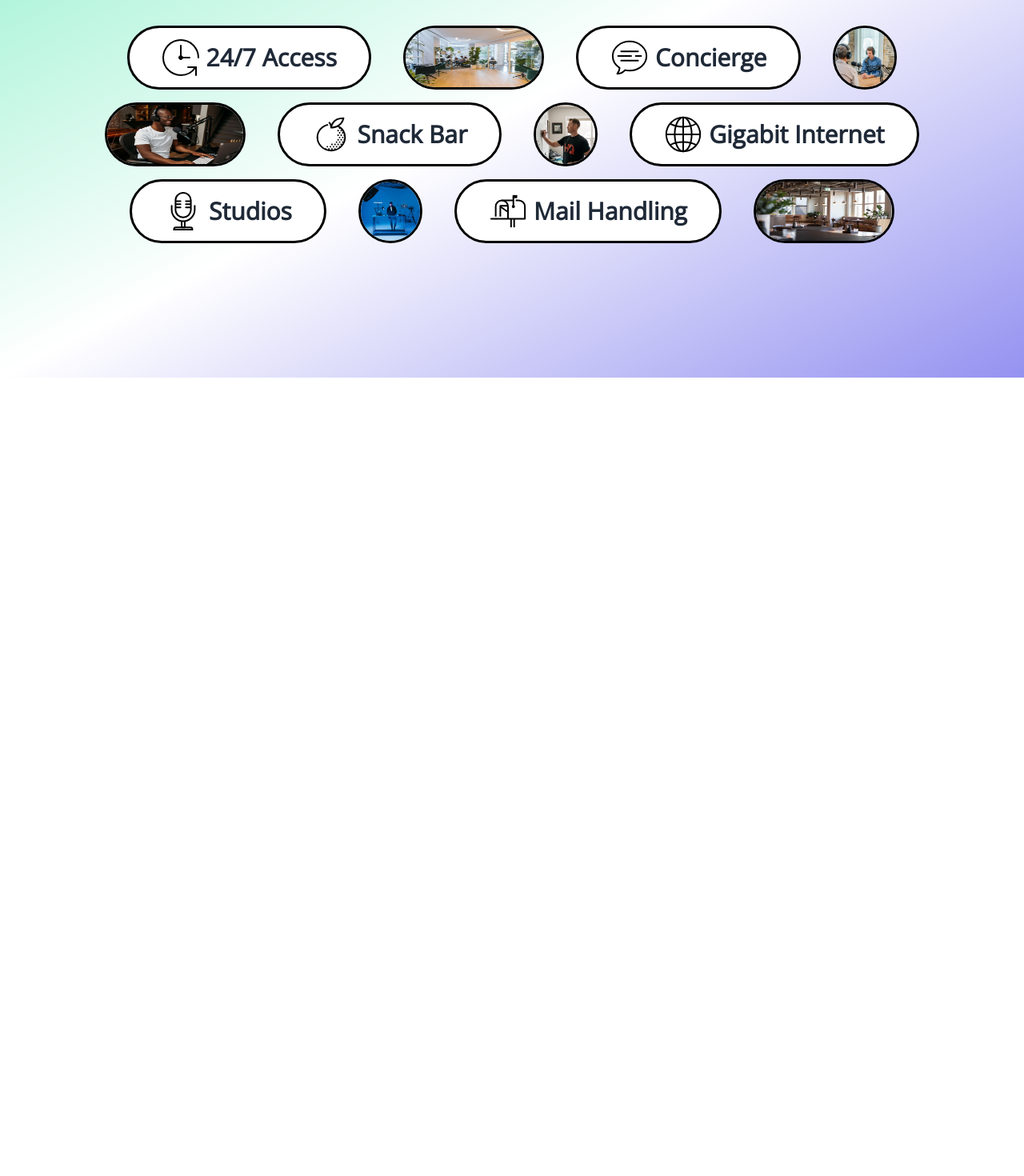
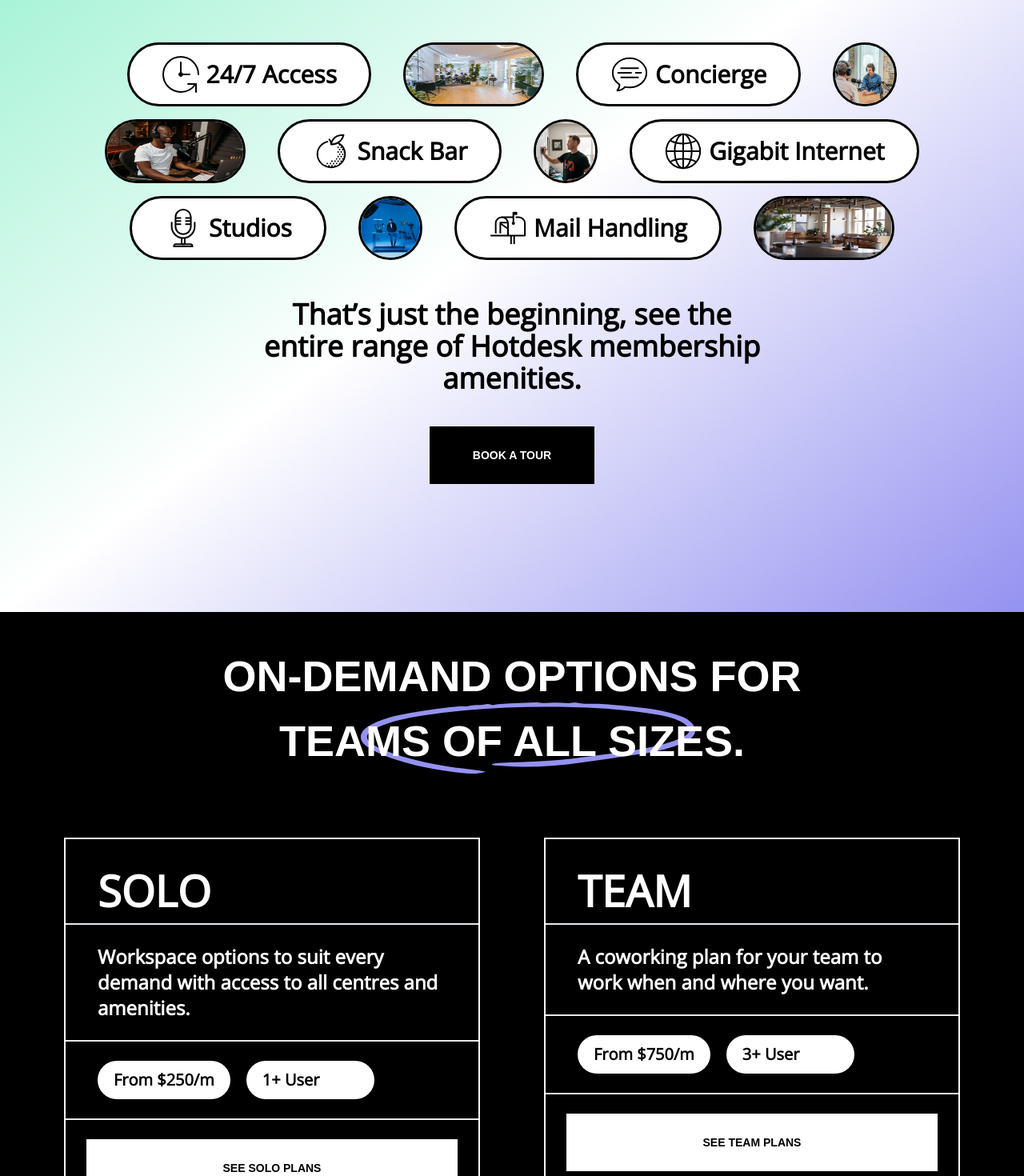
Before and after one commit to Safiyah07/hot-desk, a React (Vite) app: page / in a window 1280 px wide. Shown: the part 3500-4970 px from the top of the page at 80% size. Before the commit the page ends 3972 px from the top, so only its background shows below. Built offline with nearby package versions, Linux system fonts and the light colour scheme; a web font is replaced by a local one.

Commit message:
Demand Component

```diff
--- a/src/components/Body.jsx
+++ b/src/components/Body.jsx
@@ -1,4 +1,4 @@
-import Button from './shared/Button'
+import Button from './shared/BlackButton'
 import BodyImage1 from '../assets/bodyImage1.jpg'
 import BodyImage2 from '../assets/bodyImage2.jpg'
 import BodyImage3 from '../assets/bodyImage3.jpg'
--- /dev/null
+++ b/src/components/Companies.jsx
@@ -0,0 +1,8 @@
+
+export default function Companies() {
+  return (
+    <div>
+      fgtbrth
+    </div>
+  )
+}
--- /dev/null
+++ b/src/components/DemandOptions.jsx
@@ -0,0 +1,64 @@
+import WhiteButton from './shared/WhiteButton'
+
+export default function DemandOptions() {
+	return (
+		<>
+			<div className='bg-black text-white lg:px-20 px-32 py-10 flex flex-col font-extrabold'>
+				<h2 className='lg:text-[54px] md:text-[2.3rem] sm:text-3xl font-black uppercase lg:w-2/3 m-auto text-center lg:bg-demandGraphic bg-no-repeat bg-[bottom_right_9rem]'>
+					ON-DEMAND OPTIONS FOR TEAMS OF ALL SIZES.
+				</h2>
+
+				<div className='flex md:flex-col gap-20 py-20'>
+					<div className='border-2 border-white py-6 lg:w-1/2'>
+						<p className='lg:text-[54px] md:text-[2.5rem] sm:text-3xl font-black uppercase border-b-2 w-full px-10'>
+							Solo
+						</p>
+						<p className='border-b-2 py-6 text-2xl md:text-2xl sm:text-lg px-10'>
+							Workspace options to suit every demand with access to all centres
+							and amenities.
+						</p>
+						<div className='flex border-b-2 py-6 px-5 text-xl font-extrabold md:text-2xl sm:text-lg'>
+							<p className='bg-white flex items-center w-auto h-12 rounded-3xl text-black mx-5 px-5'>
+								From $250/m
+							</p>
+							<p className='flex items-center bg-white w-40 h-12 rounded-3xl text-black p-5'>
+								1+ User
+							</p>
+						</div>
+
+						<div className='pt-6 m-auto w-[90%] text-center'>
+							<WhiteButton>
+								{' '}
+								See Solo Plans
+							</WhiteButton>
+						</div>
+					</div>
+
+					<div className='border-2 border-white py-6 lg:w-1/2'>
+						<p className='lg:text-[54px] md:text-[2.5rem] sm:text-3xl font-black uppercase border-b-2 w-full px-10'>
+							Team
+						</p>
+						<p className='border-b-2 py-6 text-2xl md:text-2xl sm:text-lg px-10'>
+            A coworking plan for your team to work when and where you want.
+						</p>
+						<div className='flex border-b-2 py-6 px-5 text-xl font-extrabold md:text-2xl sm:text-lg'>
+							<p className='bg-white flex items-center w-auto h-12 rounded-3xl text-black mx-5 px-5'>
+								From $750/m
+							</p>
+							<p className='flex items-center bg-white w-40 h-12 rounded-3xl text-black p-5'>
+								3+ User
+							</p>
+						</div>
+
+						<div className='pt-6 m-auto w-[90%] text-center'>
+							<WhiteButton>
+								{' '}
+								See Team Plans
+							</WhiteButton>
+						</div>
+					</div>
+				</div>
+			</div>
+		</>
+	)
+}
--- a/src/components/Hero.jsx
+++ b/src/components/Hero.jsx
@@ -1,5 +1,5 @@
 import HeroImage from '../assets/hero-img.jpg'
-import Button from './shared/Button'
+import Button from './shared/BlackButton'
 import { motion } from 'framer-motion'
 
 export default function Hero() {
@@ -53,7 +53,9 @@ export default function Hero() {
 							<br />
 							<a className='md:text-xl sm:text-xl normal-case '>
 								or {''}
-								<span className='font-black underline cursor-pointer'>Book a Tour</span>
+								<span className='font-black underline cursor-pointer'>
+									Book a Tour
+								</span>
 							</a>
 						</div>
 					</div>
--- a/src/components/Members.jsx
+++ b/src/components/Members.jsx
@@ -10,17 +10,18 @@ import Members3 from '../assets/Members3.jpg'
 import Members4 from '../assets/Members4.jpg'
 import Members5 from '../assets/Members5.jpg'
 import Members6 from '../assets/Members6.jpg'
+import Button from './shared/BlackButton'
 
 export default function Members() {
 	return (
 		<>
-			<div className='flex flex-col text-center py-24 bg-gradient-to-br from-[#92f0ce] via-white to-[#9492f0]'>
-				<h2 className='lg:text-6xl md:text-[2.6rem] sm:text-2xl font-black text-black uppercase'>
+			<div className='flex flex-col text-black text-center py-24 bg-gradient-to-br from-[#92f0ce] via-white to-[#9492f0]'>
+				<h2 className='lg:text-[54px] md:text-[2.3rem] sm:text-3xl font-black uppercase'>
 					For all HotDesk Members
 				</h2>
-				<div className='flex flex-col items-center justify-center py-16'>
-					<div className='flex gap-10 py-2'>
-						<span className=' w-42 h-20 bg-white border-[3px] border-black rounded-full px-10 flex items-center gap-2 font-extrabold text-3xl'>
+				<div className='flex flex-col items-center justify-center py-16 md:px-10'>
+					<div className='flex md:items-center sm:flex-col sm:gap-1 gap-10 py-2'>
+						<span className=' w-42 h-20 md:h-16 bg-white border-[3px] md:border-2 border-black rounded-full px-10 flex items-center gap-2 font-extrabold text-3xl md:text-xl sm:text-lg'>
 							<img
 								src={Access}
 								alt=''
@@ -31,10 +32,10 @@ export default function Members() {
 							<img
 								src={Members1}
 								alt=''
-								className='w-44 h-20 border-[3px] border-black rounded-full'
+								className='w-44 h-20 border-[3px] md:border-2 border-black rounded-full md:hidden sm:hidden'
 							/>
 						</span>
-						<span className=' w-42 h-20 bg-white border-[3px] border-black rounded-full px-10 flex items-center gap-2 font-extrabold text-3xl'>
+						<span className=' w-42 h-20 md:h-16 bg-white border-[3px] md:border-2 border-black rounded-full px-10 flex items-center gap-2 font-extrabold text-3xl md:text-2xl sm:text-lg'>
 							<img
 								src={Concierge}
 								alt=''
@@ -45,20 +46,20 @@ export default function Members() {
 							<img
 								src={Members2}
 								alt=''
-								className='w-20 h-20 border-[3px] border-black rounded-full'
+								className='w-20 h-20 border-[3px] border-black rounded-[50%] sm:hidden'
 							/>
 						</span>
 					</div>
 
-					<div className='flex gap-10 py-2'>
+					<div className='flex md:items-center sm:flex-col sm:gap-1 gap-10 py-2'>
 						<span className=''>
 							<img
 								src={Members3}
 								alt=''
-								className='w-44 h-20 border-[3px] border-black rounded-full'
+								className='w-44 h-20 border-[3px] md:border-2 border-black rounded-full md:hidden sm:hidden'
 							/>
 						</span>
-						<span className=' w-42 h-20 bg-white border-[3px] border-black rounded-full px-10 flex items-center gap-2 font-extrabold text-3xl'>
+						<span className=' w-42 h-20 md:h-16 bg-white border-[3px] md:border-2 border-black rounded-full px-10 flex items-center gap-2 font-extrabold text-3xl md:text-2xl sm:text-lg'>
 							<img
 								src={Snack}
 								alt=''
@@ -70,10 +71,10 @@ export default function Members() {
 							<img
 								src={Members4}
 								alt=''
-								className='w-20 h-20 border-[3px] border-black rounded-full'
+								className='w-20 h-20 border-[3px] border-black rounded-[50%] sm:hidden'
 							/>
 						</span>
-						<span className=' w-42 h-20 bg-white border-[3px] border-black rounded-full px-10 flex items-center gap-2 font-extrabold text-3xl'>
+						<span className=' w-42 h-20 md:h-16 bg-white border-[3px] md:border-2 border-black rounded-full px-10 flex items-center gap-2 font-extrabold text-3xl md:text-2xl sm:text-lg'>
 							<img
 								src={Internet}
 								alt=''
@@ -82,8 +83,8 @@ export default function Members() {
 						</span>
 					</div>
 
-					<div className='flex gap-10 py-2'>
-						<span className=' w-42 h-20 bg-white border-[3px] border-black rounded-full px-10 flex items-center gap-2 font-extrabold text-3xl'>
+					<div className='flex md:items-center sm:flex-col sm:gap-1 gap-10 py-2'>
+						<span className=' w-42 h-20 md:h-16 bg-white border-[3px] md:border-2 border-black rounded-full px-10 flex items-center gap-2 font-extrabold text-3xl md:text-2xl sm:text-lg'>
 							<img
 								src={Studios}
 								alt=''
@@ -94,11 +95,11 @@ export default function Members() {
 							<img
 								src={Members5}
 								alt=''
-								className='w-20 h-20 border-[3px] border-black rounded-full'
+								className='w-20 h-20 border-[3px] border-black rounded-[50%] sm:hidden'
 							/>
 						</span>
 
-						<span className=' w-42 h-20 bg-white border-[3px] border-black rounded-full px-10 flex items-center gap-2 font-extrabold text-3xl'>
+						<span className=' w-42 h-20 md:h-16 bg-white border-[3px] md:border-2 border-black rounded-full px-10 flex items-center gap-2 font-extrabold text-3xl md:text-2xl sm:text-lg'>
 							<img
 								src={Mail}
 								alt=''
@@ -109,9 +110,20 @@ export default function Members() {
 							<img
 								src={Members6}
 								alt=''
-								className='w-44 h-20 border-[3px] border-black rounded-full'
+								className='w-44 h-20 border-[3px] md:border-2 border-black rounded-full md:hidden sm:hidden'
 							/>
 						</span>
+					</div>
+
+					<div className='flex flex-col items-center gap-10 font-extrabold lg:w-1/2 text-4xl md:text-2xl sm:text-lg'>
+						<p className='pt-10'>
+							That’s just the beginning, see the entire range of Hotdesk
+							membership amenities.
+						</p>
+
+						<Button>
+							<h2 className='px-7'>Book A Tour</h2>
+						</Button>
 					</div>
 				</div>
 				<div></div>
--- /dev/null
+++ b/src/components/shared/WhiteButton.jsx
@@ -0,0 +1,13 @@
+import PropTypes from 'prop-types'
+
+export default function WhiteButton({ children }) {
+	return (
+		<div className='bg-white font-bold w-inherit text-sm cursor-pointer text-black p-6 uppercase hover:bg-transparent hover:text-white border-2 border-white transition ease-in-out'>
+			<h2>{children}</h2>
+		</div>
+	)
+}
+
+WhiteButton.propTypes = {
+	children: PropTypes.any,
+}
--- a/src/pages/LandingPage.jsx
+++ b/src/pages/LandingPage.jsx
@@ -3,6 +3,7 @@ import Hero from '../components/Hero'
 import Slider from '../components/Slider'
 import Body from '../components/Body'
 import Members from '../components/Members'
+import DemandOptions from '../components/DemandOptions'
 
 export default function LandingPage() {
 	return (
@@ -13,6 +14,7 @@ export default function LandingPage() {
         <Slider />
 				<Body />
 				<Members />
+				<DemandOptions />
 			</div>
 		</>
 	)
--- a/tailwind.config.js
+++ b/tailwind.config.js
@@ -2,7 +2,12 @@
 export default {
 	content: ['./index.html', './src/**/*.{js,ts,jsx,tsx}'],
 	theme: {
-		extend: {},
+		extend: {
+			backgroundImage: {
+        'demandGraphic': "url('src/assets/DemandGraphic.svg')",
+        'footer-texture': "url('/')",
+      }
+		},
 		screens: {
       // 'sm': '576px',
       // => @media (min-width: 576px) { ... }
```
Also changed, not shown: src/components/shared/BlackButton.jsx (renamed from src/components/shared/button.jsx, +7 -1 lines), src/components/shared/navbar.jsx (+4 -4 lines), src/assets/DemandGraphic.svg (added).
